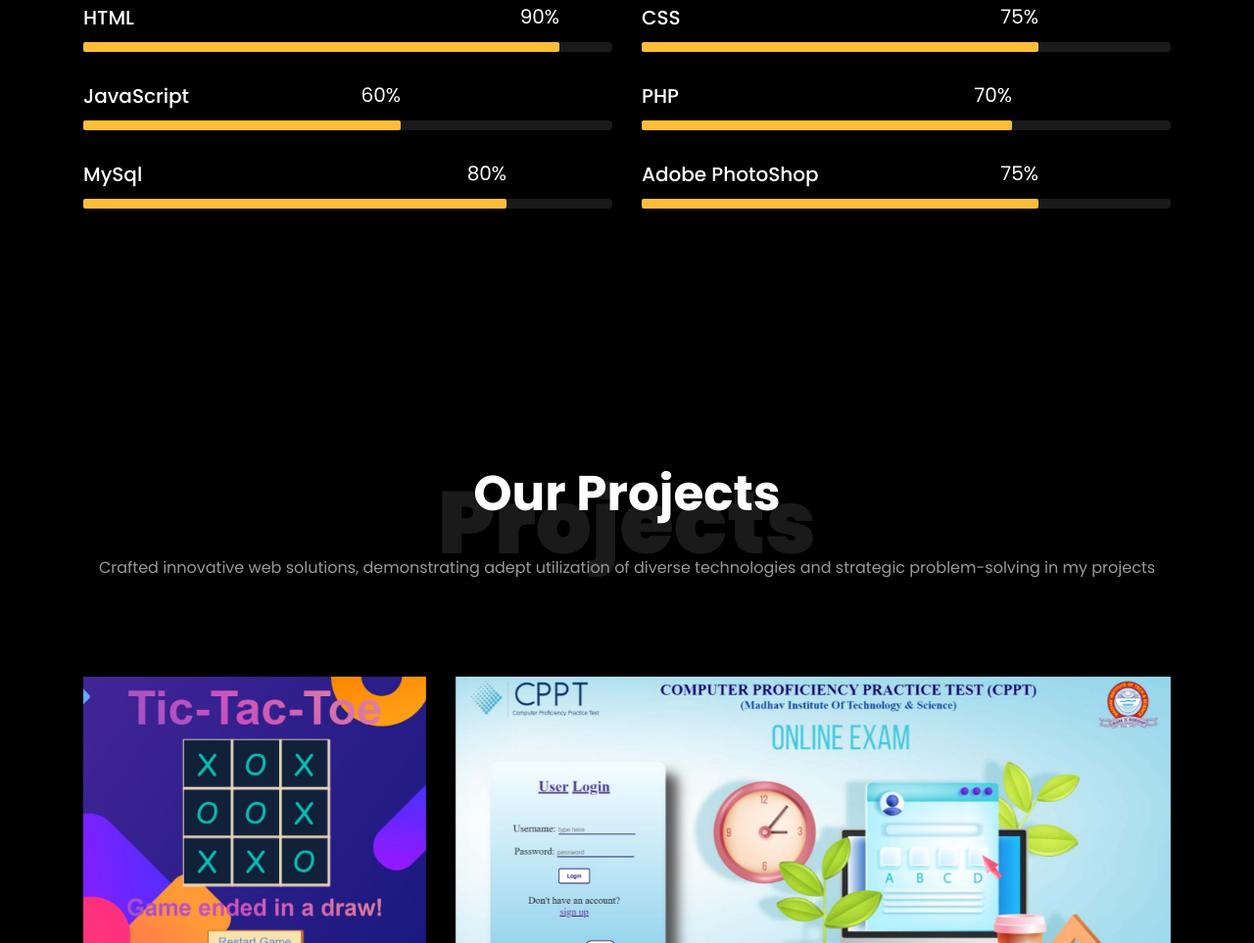
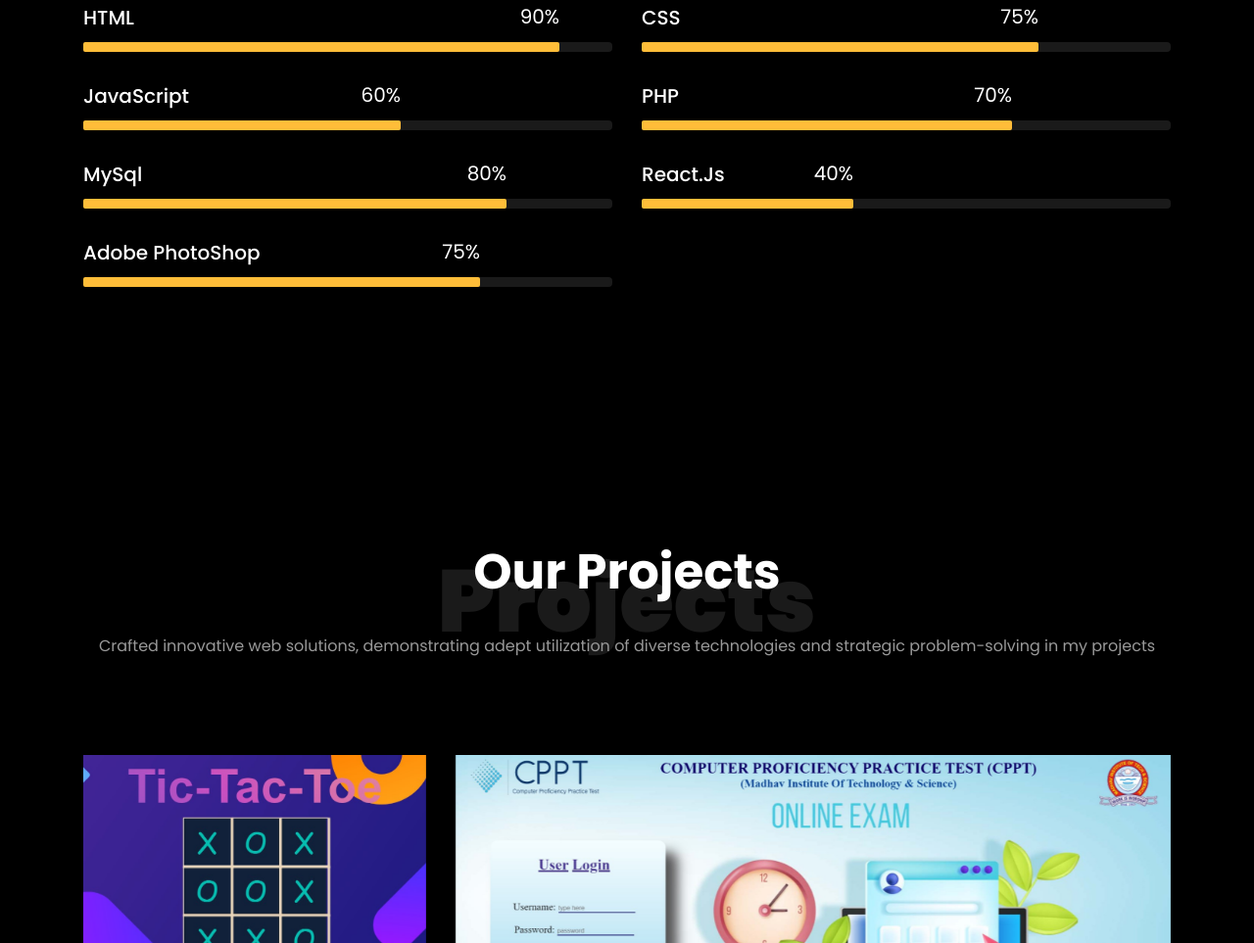
Before and after one commit to rahulrajak2909/My-Portfolio, a plain HTML site: page index.html in a window 1280 px wide. Shown: the part 4308-5271 px from the top of the page at 98% size. Drawn offline with Linux system fonts and the light colour scheme; files whose address does not match are found by name.

Commit message:
Update index.html

```diff
--- a/index.html
+++ b/index.html
@@ -363,6 +363,17 @@
 					</div>
 					<div class="col-md-6 animate-box">
 						<div class="progress-wrap ftco-animate">
+							<h3>React.Js</h3>
+							<div class="progress">
+							 	<div class="progress-bar color-5" role="progressbar" aria-valuenow="40"
+							  	aria-valuemin="0" aria-valuemax="40" style="width:40%">
+							    <span>40%</span>
+							  	</div>
+							</div>
+						</div>
+					</div>
+					<div class="col-md-6 animate-box">
+						<div class="progress-wrap ftco-animate">
 							<h3>Adobe PhotoShop</h3>
 							<div class="progress">
 							 	<div class="progress-bar color-6" role="progressbar" aria-valuenow="80"
```
